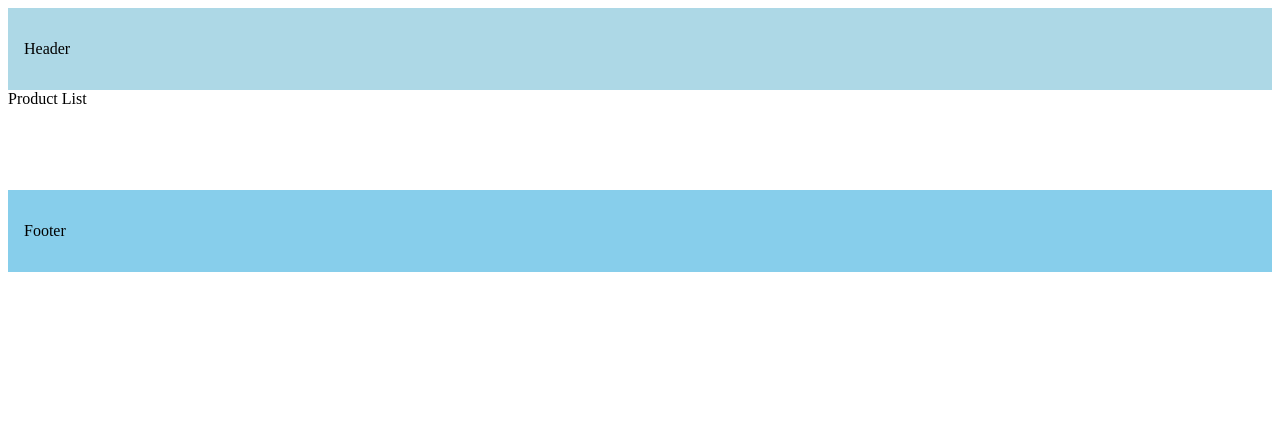
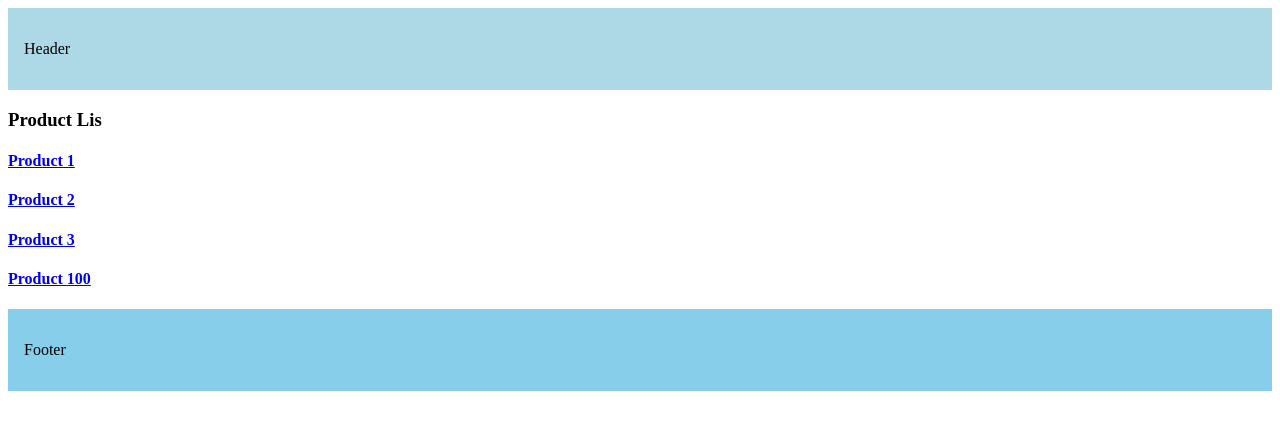
Before and after one commit to alirfanyasin/learn-next-js, a Next.js app: page /products in a window 1280 px wide. Shown: the top 430 px of the page. Built offline with nearby package versions, Linux system fonts and the light colour scheme.

Commit message:
link component navigation

```diff
--- a/src/app/layout.tsx
+++ b/src/app/layout.tsx
@@ -22,7 +22,7 @@ export default function RootLayout({
           <p>Header</p>
         </header>
 
-        <div style={{ height: "100px" }}>{children}</div>
+        <div>{children}</div>
 
         <footer style={{ backgroundColor: "skyblue", padding: "1rem" }}>
           <p>Footer</p>
--- a/src/app/products/[productId]/page.tsx
+++ b/src/app/products/[productId]/page.tsx
@@ -12,5 +12,5 @@ export const generateMetadata = ({ params }: Props): Metadata => {
 };
 
 export default function ProductDetail({ params }: Props) {
-  return <div>Product Detail {params.productId}</div>;
+  return <h1>Product Detail {params.productId}</h1>;
 }
--- a/src/app/products/page.tsx
+++ b/src/app/products/page.tsx
@@ -1,7 +1,24 @@
-import React from 'react'
+import Link from "next/link";
 
 export default function ProductList() {
+  const productId = 100;
   return (
-    <div>Product List</div>
-  )
+    <div>
+      <h3>Product Lis</h3>
+      <h4>
+        <Link href="products/1">Product 1</Link>
+      </h4>
+      <h4>
+        <Link href="products/2">Product 2</Link>
+      </h4>
+      <h4>
+        <Link href="products/3" replace>
+          Product 3
+        </Link>
+      </h4>
+      <h4>
+        <Link href={`products/${productId}`}>Product {productId}</Link>
+      </h4>
+    </div>
+  );
 }
```
Also changed, not shown: src/app/about/page.tsx (+7 -1 lines), src/app/page.tsx (+7 -3 lines).
